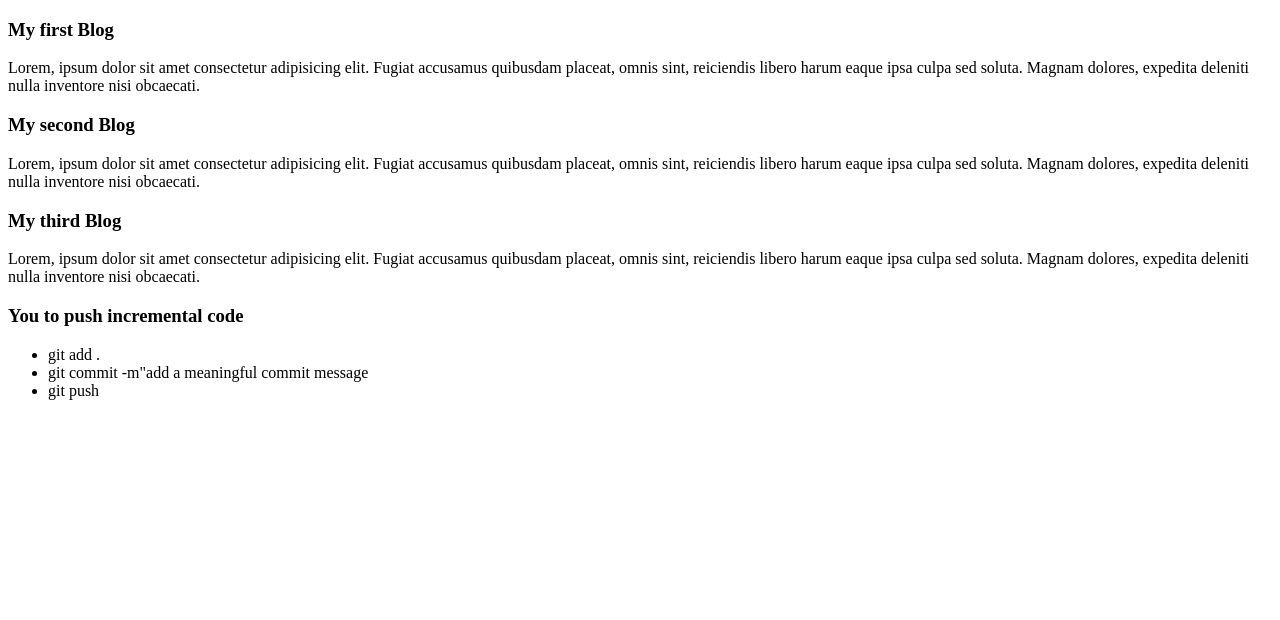
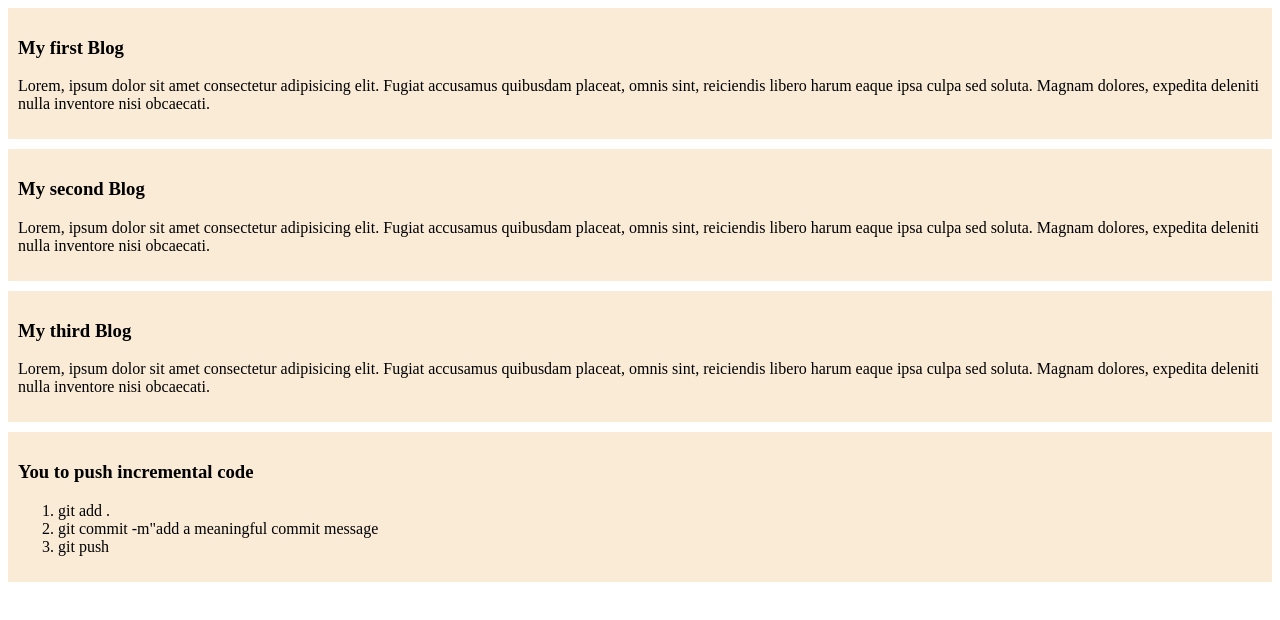
Before and after one commit to Sujon1868/my-website, a plain HTML site: page index.html in a window 1280 px wide. Drawn offline with Linux system fonts and the light colour scheme.

Commit message:
added a list to push code

```diff
--- a/index.html
+++ b/index.html
@@ -4,6 +4,13 @@
     <meta charset="UTF-8">
     <meta name="viewport" content="width=device-width, initial-scale=1.0">
     <title>My First Ever Github Repo</title>
+    <style>
+        div{
+            background-color: antiquewhite;
+            padding: 10px;
+            margin-bottom: 10px;
+        }
+    </style>
 </head>
 <body>
     <div>
@@ -23,12 +30,12 @@
     </div>
     <div>
         <h3>You to push incremental code</h3>
-        <ul>
+        <ol>
             <li>git add .</li>
             <li>git commit -m"add a meaningful commit message</li>
             <li>git push</li>
 
-        </ul>
+        </ol>
     </div>
 </body>
 </html>
```
